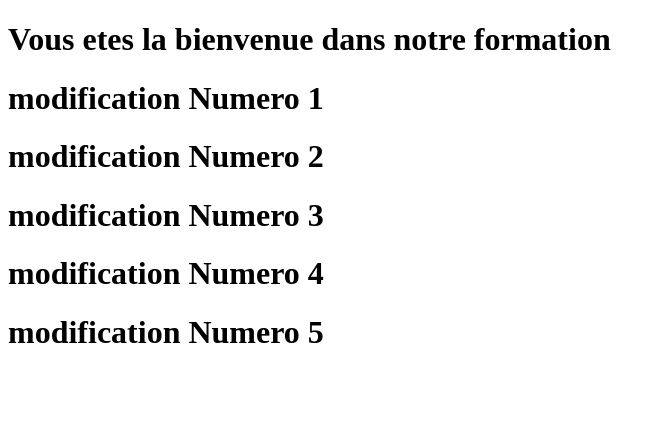
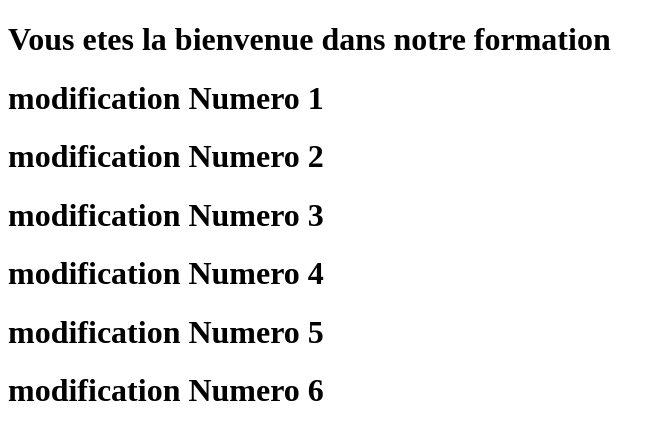
Before and after one commit to ahjam-taoufik/cv4_cour_github, a plain HTML site: page index.html in a window 1280 px wide. Shown: the whole page, without its empty margins (0-665 px from the left). Drawn offline with Linux system fonts and the light colour scheme.

Commit message:
modif v6

```diff
--- a/index.html
+++ b/index.html
@@ -14,6 +14,7 @@
       <h1>modification Numero 3</h1>
       <h1>modification Numero 4</h1>
       <h1>modification Numero 5</h1>
+      <h1>modification Numero 6</h1>
       <script src="https://gist.github.com/timitar77/368f71b166f1cb4434922b8721a8b68f.js"></script>
 </body>
 </html>
```
